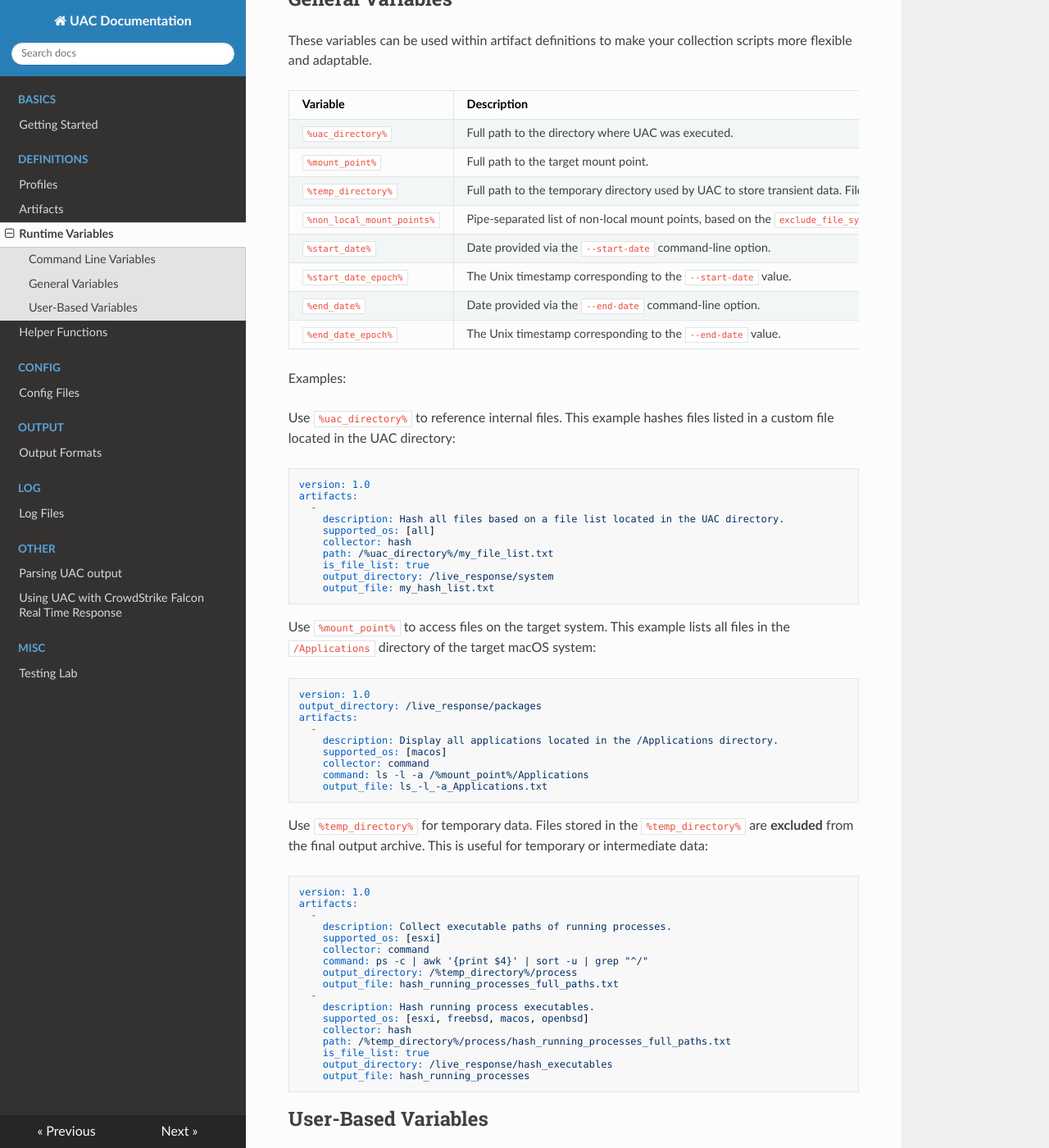
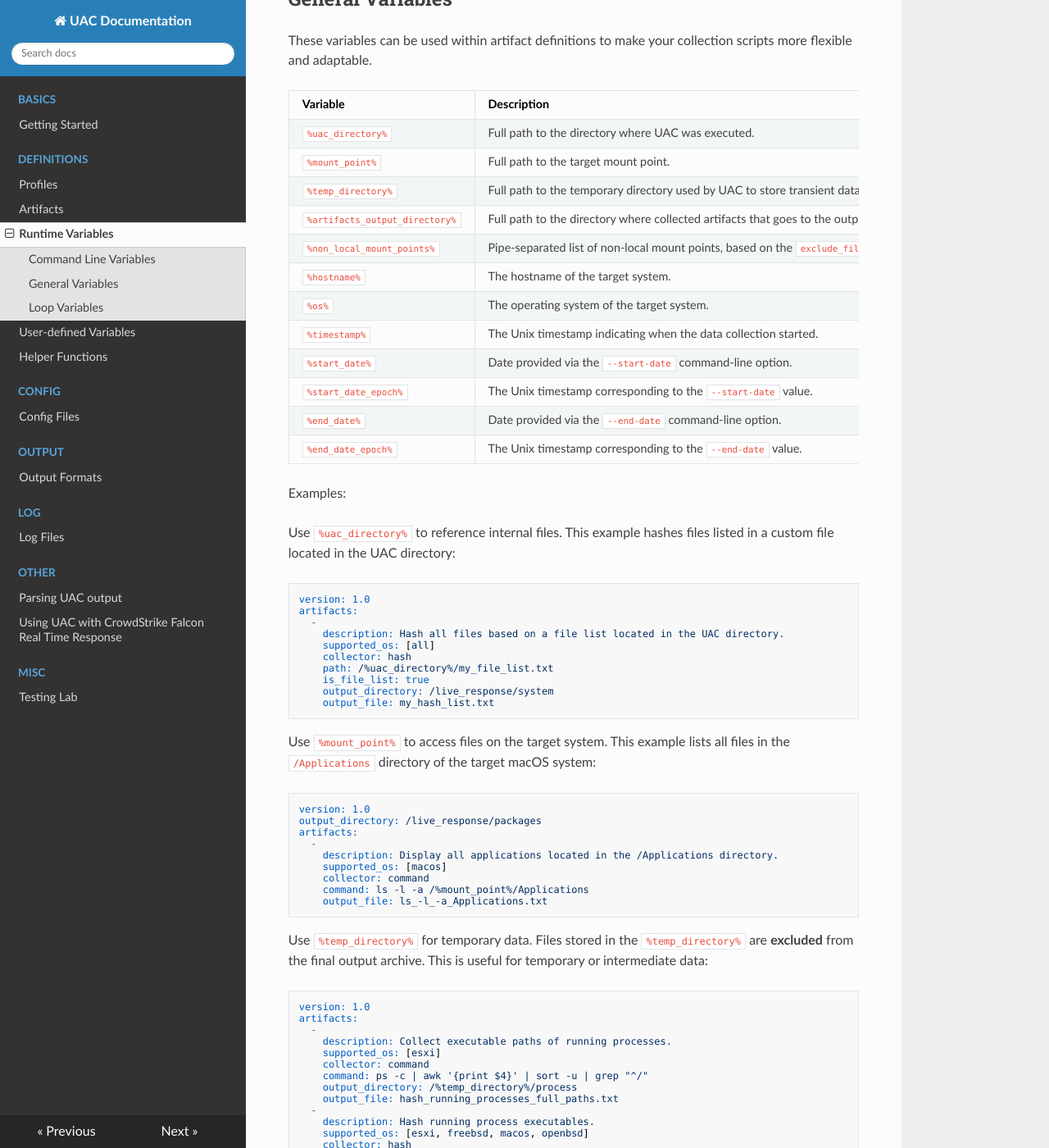
Before and after one commit to tclahr/uac-docs, an MkDocs documentation site: the page built from docs/runtime_variables.md, in a window 1280 px wide and 1400 px high, scrolled down 895 px. Shown: the whole window at 82% size. Built offline with MkDocs 1.6.1, drawn with Linux system fonts in a browser that asks for light colours; nearby versions of some CDN libraries.

Commit message:
add user-defined variables docs

````diff
--- a/docs/runtime_variables.md
+++ b/docs/runtime_variables.md
@@ -13,11 +13,11 @@
 - [--azure-storage-sas-url](index.md#-azure-storage-sas-url)
 - [--azure-storage-sas-url-log-file](index.md#-azure-storage-sas-url-log-file)
 
-| Variable        | Description |
-|-----------------|-------------|
-| `%hostname%`    | The hostname of the target system. |
-| `%os%`          | The operating system of the target system. |
-| `%timestamp%`   | The Unix timestamp indicating when the data collection started. |
+| Variable | Description |
+| --- | --- |
+| `%hostname%` | The hostname of the target system. |
+| `%os%` | The operating system of the target system. |
+| `%timestamp%` | The Unix timestamp indicating when the data collection started. |
 
 Examples:
 
@@ -37,16 +37,20 @@
 
 These variables can be used within artifact definitions to make your collection scripts more flexible and adaptable.
 
-| Variable               | Description |
-|------------------------|-------------|
-| `%uac_directory%`      | Full path to the directory where UAC was executed. |
-| `%mount_point%`        | Full path to the target mount point. |
-| `%temp_directory%`     | Full path to the temporary directory used by UAC to store transient data. Files in this directory are **not** included in the final output archive. |
+| Variable | Description |
+| --- | --- |
+| `%uac_directory%` | Full path to the directory where UAC was executed. |
+| `%mount_point%` | Full path to the target mount point. |
+| `%temp_directory%` | Full path to the temporary directory used by UAC to store transient data. Files in this directory are **not** included in the final output archive. |
+| `%artifacts_output_directory%` | Full path to the directory where collected artifacts that goes to the output file are temporarily stored. |
 | `%non_local_mount_points%` | Pipe-separated list of non-local mount points, based on the `exclude_file_system` setting in the `uac.conf` file. |
-| `%start_date%`         | Date provided via the `--start-date` command-line option. |
-| `%start_date_epoch%`   | The Unix timestamp corresponding to the `--start-date` value. |
-| `%end_date%`           | Date provided via the `--end-date` command-line option. |
-| `%end_date_epoch%`     | The Unix timestamp corresponding to the `--end-date` value. |
+| `%hostname%` | The hostname of the target system. |
+| `%os%` | The operating system of the target system. |
+| `%timestamp%` | The Unix timestamp indicating when the data collection started. |
+| `%start_date%` | Date provided via the `--start-date` command-line option. |
+| `%start_date_epoch%` | The Unix timestamp corresponding to the `--start-date` value. |
+| `%end_date%` | Date provided via the `--end-date` command-line option. |
+| `%end_date_epoch%` | The Unix timestamp corresponding to the `--end-date` value. |
 
 Examples:
 
@@ -101,14 +105,14 @@
     output_file: hash_running_processes
 ```
 
-## User-Based Variables
+## Loop Variables
 
 These variables trigger a loop in which UAC runs the command once for **each user** detected on the system.
 
-| Variable       | Description |
-|----------------|-------------|
-| `%user%`       | Username of the current user in the loop. |
-| `%user_home%`  | Full path to the current user's home directory. |
+| Variable | Description |
+| --- | --- |
+| `%user%` | Username of the current user in the loop. |
+| `%user_home%` | Full path to the current user's home directory. |
 
 Example:
 
--- a/mkdocs.yml
+++ b/mkdocs.yml
@@ -7,6 +7,7 @@
     - 'Profiles': profiles.md
     - 'Artifacts': artifacts.md
     - 'Runtime Variables': runtime_variables.md
+    - 'User-defined Variables': user_defined_variables.md
     - 'Helper Functions': helper_functions.md
   - 'CONFIG':
     - 'Config Files': config_file.md
````
Also changed, not shown: docs/index.md (+15 -0 lines), docs/parsing_uac_output.md (+0 -1 lines), docs/user_defined_variables.md (added, +43 -0 lines).
